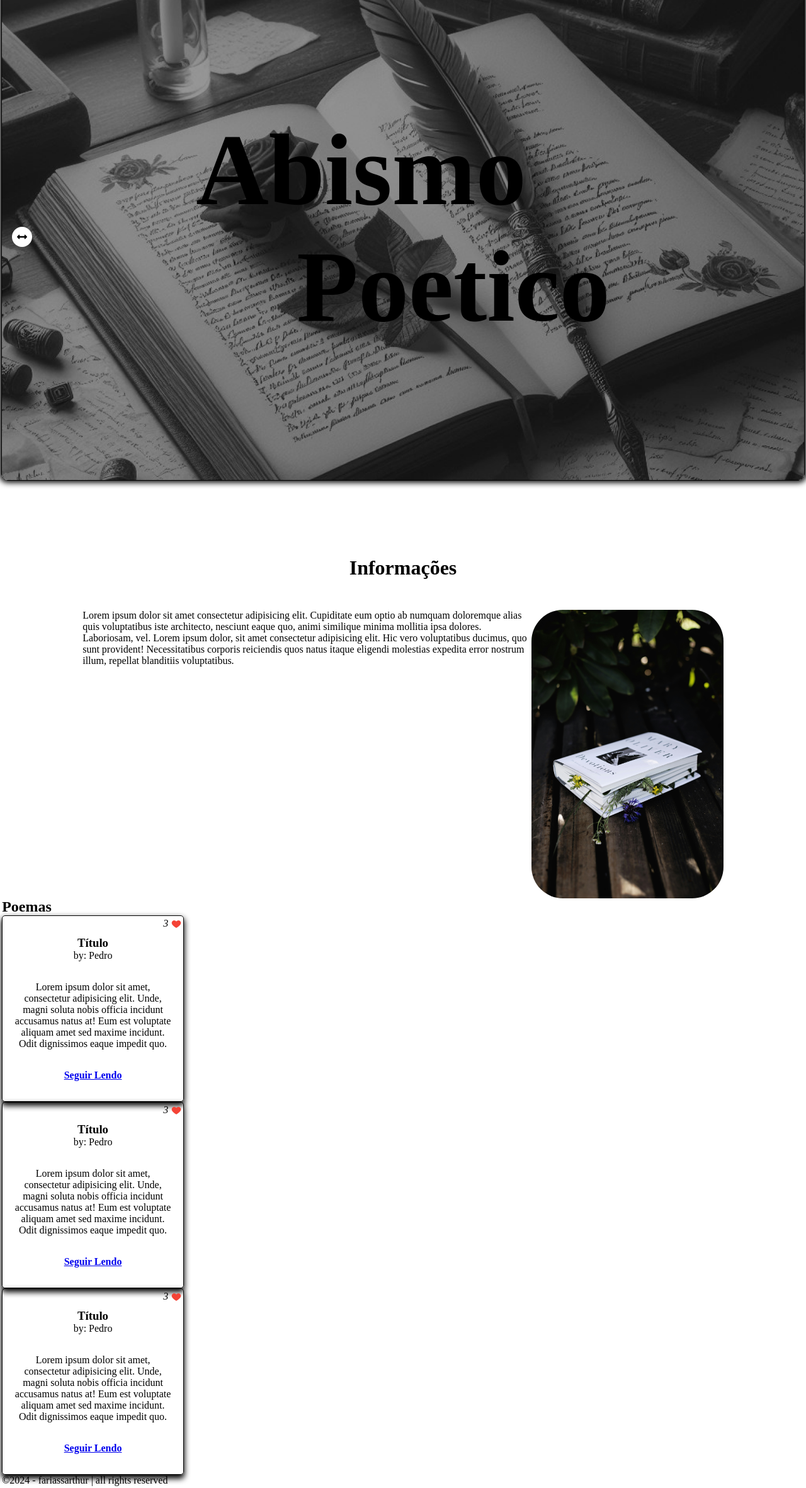
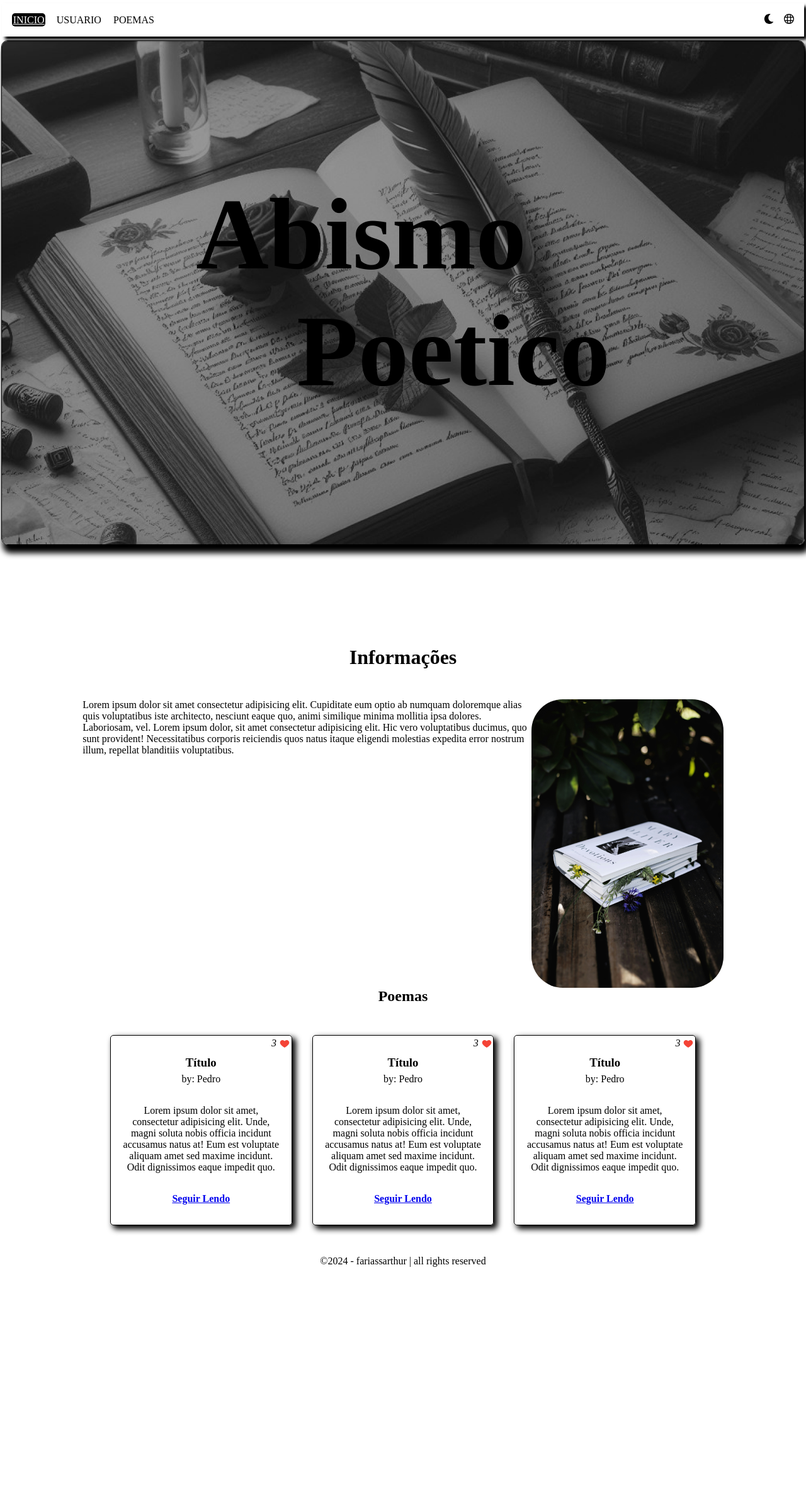
Before and after one commit to FariassArthur/abism_FRONT, a React (Vite) app: page / in a window 1280 px wide. Shown: the whole page at 63% size. After the commit the page ends 2014 px from the top, so only its background shows below. Built offline with nearby package versions, Linux system fonts and the light colour scheme.

Commit message:
fix header

```diff
--- a/src/components/Card/Card.module.scss
+++ b/src/components/Card/Card.module.scss
@@ -11,7 +11,7 @@
 
     border: 1px solid #000;
     border-radius: 5px;
-    box-shadow: 0 5px 10px 1px #000 ;
+    box-shadow: 5px 5px 10px 1px #000 ;
 
     i {
         position: absolute;
@@ -32,6 +32,7 @@
         display: flex;
         flex-direction: column;
         align-items: center;
+        gap: .4rem;
 
         h4 {
             font-weight: lighter;
--- /dev/null
+++ b/src/components/CardsContainner/CardsContainner.module.scss
@@ -0,0 +1,15 @@
+#cardsContainner {
+    display: flex;
+    flex-direction: column;
+    align-items: center;
+
+    gap: 3rem;
+    margin-bottom: 3rem;
+
+    section {
+        display: flex;
+        align-items: center;
+        justify-content: center;
+        gap: 2rem;
+    }
+}
--- a/src/components/CardsContainner/CardsContainner.tsx
+++ b/src/components/CardsContainner/CardsContainner.tsx
@@ -1,9 +1,12 @@
+//css
+import styles from "./CardsContainner.module.scss"
+
 //components
 import Card from "../Card/Card"
 
 const CardsContainner = () => {
   return (
-    <div>
+    <div id={styles.cardsContainner}>
         <h2>Poemas</h2>
 
         <section>
--- a/src/components/Header/Header.module.scss
+++ b/src/components/Header/Header.module.scss
@@ -1,14 +1,27 @@
 @import "../../App.scss";
+
+.sticky {
+    position: sticky;
+}
 
 .containner {
     display: flex;
     align-items: center;
     justify-content: space-between;
+    margin-bottom: .5rem;
 
+
+    top: 0.3rem;
+    left: 0rem;
     padding: 1rem;
+    z-index: 4;
+
+    box-shadow: 5px 5px 5px 0 #000;
 
     .underline {
-        text-decoration: underline;
+         color: #fff;
+            background-color: #000;
+            text-decoration: underline;
     }
 
     section {
@@ -17,16 +30,20 @@
         gap: 1rem;
 
 
-         a {
+        a {
             text-decoration: none;
             color: #000;
 
-            transition: 0.3s ease-in-out;
+            transition: all .6s ease-in-out;
+
+            background-color: #fff;
+            padding: .1rem;
+            border-radius: 5px;
         }
 
         a:hover {
-            text-decoration: underline;
-            color: #323232;
+            color: #fff;
+            background-color: #000;
         }
     }
 
--- a/src/components/Header/Header.tsx
+++ b/src/components/Header/Header.tsx
@@ -17,6 +17,7 @@ interface Props {
   auth?: boolean;
   logout?: boolean;
 
+  sticky: boolean;
   toggle: boolean;
 }
 
@@ -81,8 +82,9 @@ const Header = (props: Props) => {
     }
   }, [location.pathname]);
 
+
   return (
-    <div className={props.toggle ? styles.toggleContainner : styles.containner}>
+    <div className={props.toggle ? styles.toggleContainner : props.sticky ? `${styles.containner} ${styles.sticky}`: styles.containner}>
       {props.toggle ? (
         <>
 
--- a/src/components/Title/Title.module.scss
+++ b/src/components/Title/Title.module.scss
@@ -8,9 +8,8 @@
         align-items: center;
         justify-content: center;
 
+
         border-radius: 10px;
-
-        height: 90vh;
         margin-bottom: 10rem;
 
 
@@ -27,7 +26,7 @@
             border: 1px solid;
             border-radius: 10px;
 
-            box-shadow: 0 0 10px 3px #000;
+            box-shadow: 5px 10px 10px 3px #000;
         }
     }
 }
--- a/src/pages/Home.module.scss
+++ b/src/pages/Home.module.scss
@@ -0,0 +1,9 @@
+#home {
+    footer {
+        display: flex;
+        align-items: center;
+        justify-content: center;
+    }
+
+
+}
--- a/src/pages/Home.tsx
+++ b/src/pages/Home.tsx
@@ -6,18 +6,19 @@ import Title from "../components/Title/Title";
 import Info from "../components/Informacoes/Info";
 import CardsContainner from "../components/CardsContainner/CardsContainner";
 import Toggle from "../components/Toggle/Toggle";
+import Header from "../components/Header/Header";
 
 const Home = () => {
   return (
-    <>
-      <Toggle />
+    <div id={styles.home}>
+      <Header toggle={false} sticky={true} />
 
       <Title />
       <Info />
       <CardsContainner />
 
       <footer>&#169;2024 - fariassarthur | all rights reserved</footer>
-    </>
+    </div>
   );
 };
 
```
